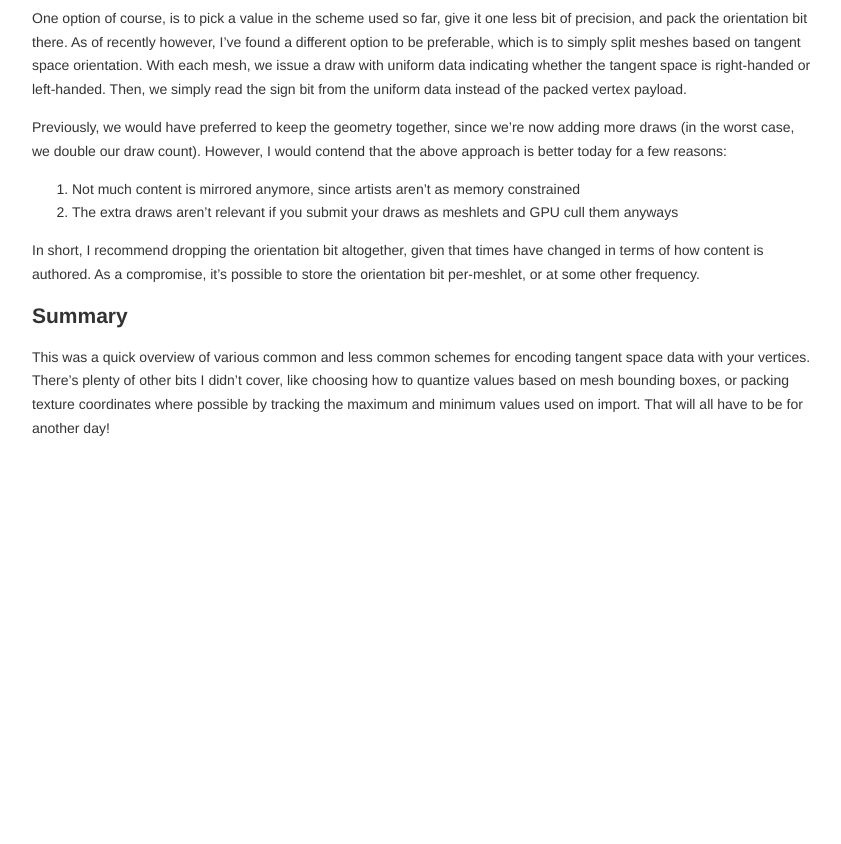
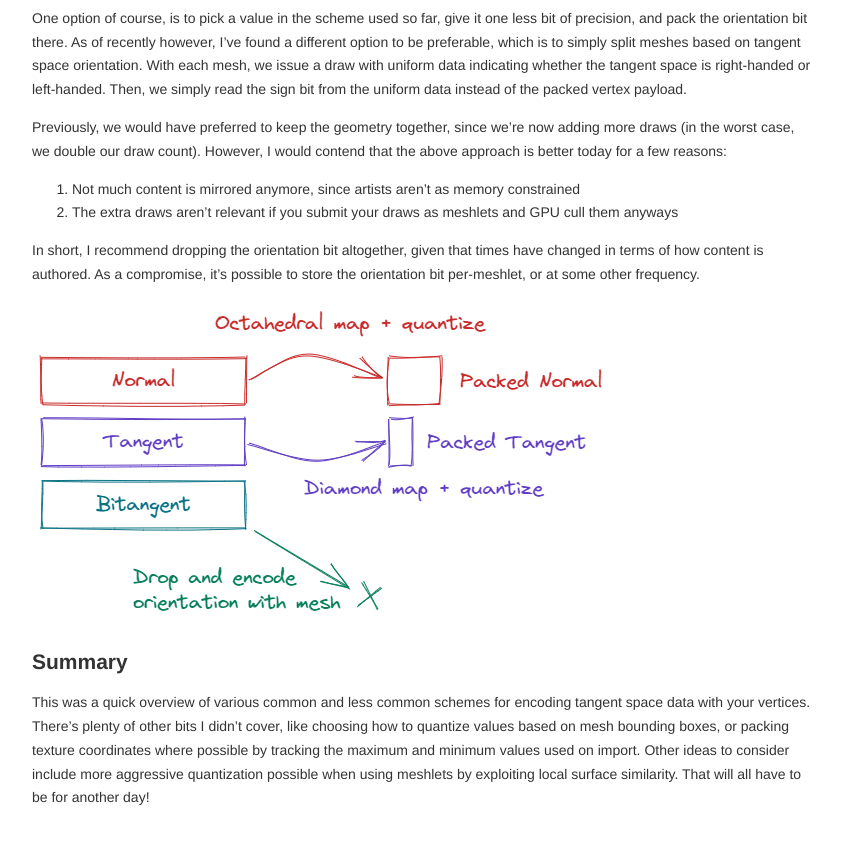
Before and after one commit to jeremyong/jeremyong.github.com, a Jekyll site: the page built from _posts/2023-01-10-tangent-spaces-and-diamond-encoding.markdown, in a window 1280 px wide and 900 px high, scrolled down 6515 px. Shown: the top 844 px of the window, without its empty margins (218-1059 px from the left). Built offline with Jekyll 4.4.1, drawn with Linux system fonts in a browser that asks for light colours; nearby versions of some CDN libraries; before the commit the page ends 7046 px from its top, so only the background shows below that.

Commit message:
Add diagram

```diff
--- a/_posts/2023-01-10-tangent-spaces-and-diamond-encoding.markdown
+++ b/_posts/2023-01-10-tangent-spaces-and-diamond-encoding.markdown
@@ -291,10 +291,13 @@ In short, I recommend dropping the orientation bit altogether, given that times
 in terms of how content is authored. As a compromise, it's possible to store the orientation
 bit per-meshlet, or at some other frequency.
 
+![Final](/images/diamond/final_tbn.excalidraw.png)
+
 ## Summary
 
 This was a quick overview of various common and less common schemes for encoding tangent space
 data with your vertices. There's plenty of other bits I didn't cover, like choosing how to
 quantize values based on mesh bounding boxes, or packing texture coordinates where possible by
-tracking the maximum and minimum values used on import. That will all have to be for another
-day!
+tracking the maximum and minimum values used on import. Other ideas to consider include more
+aggressive quantization possible when using meshlets by exploiting local surface similarity.
+That will all have to be for another day!
```
Also changed, not shown: images/diamond/final_tbn.excalidraw.png (added).
